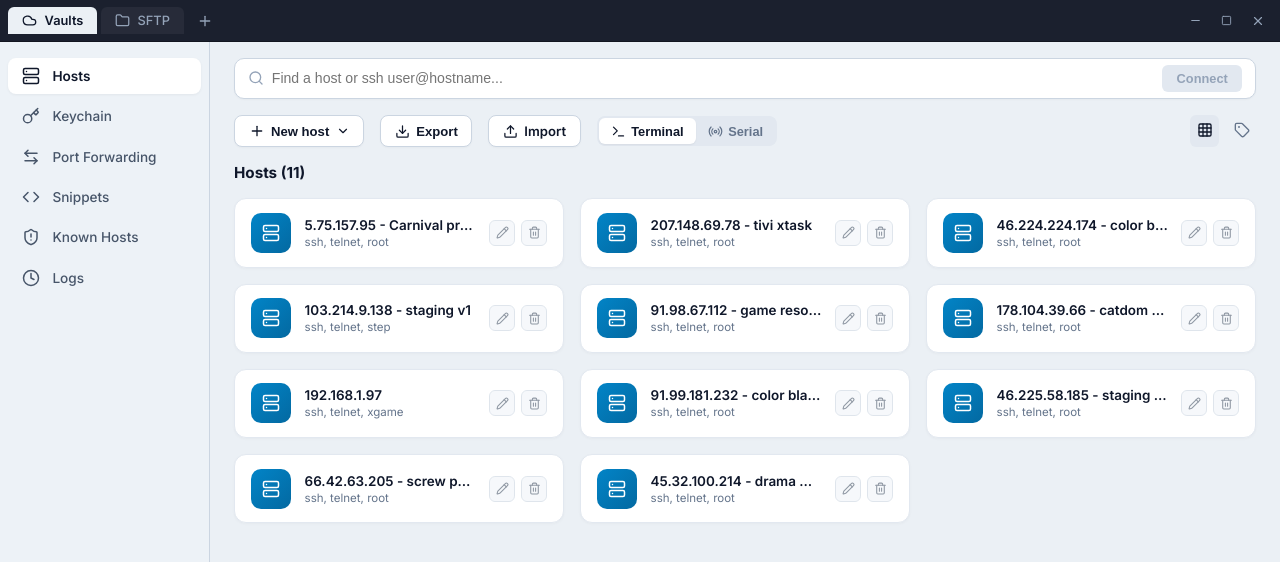
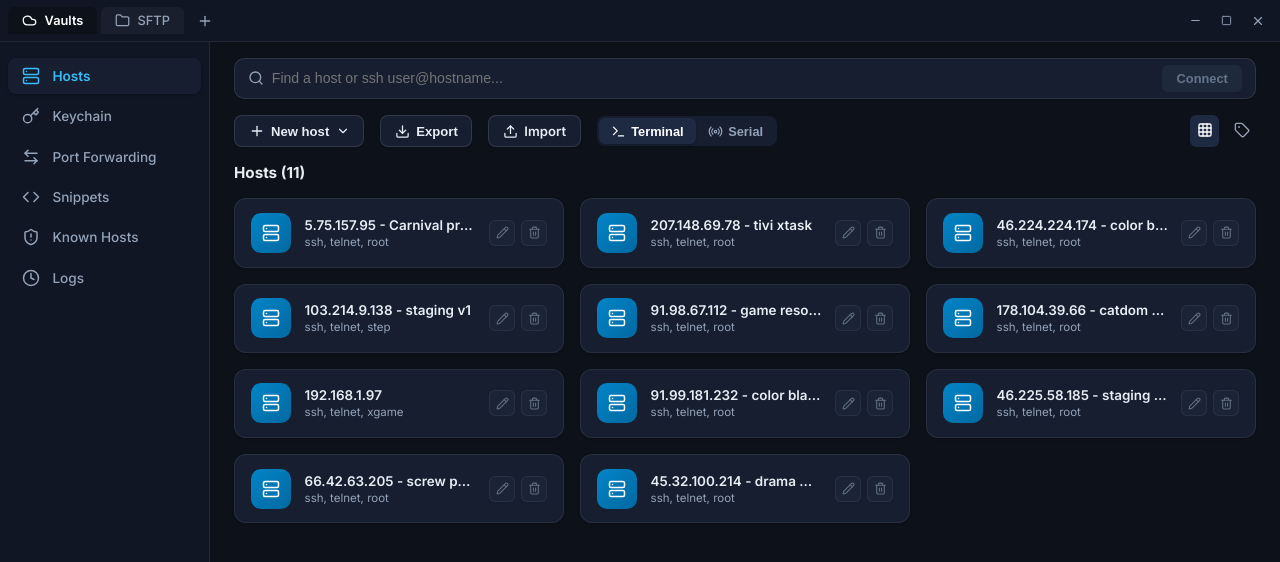
Before and after one commit to xgametiennm/remote-access-system, a React (Vite) app in the folder termius-desktop/: page / in a window 1280 px wide. Shown: the top 562 px of the page. Built offline with nearby package versions, Linux system fonts and the light colour scheme.

Commit message:
Update desktop app theme to full Dark Mode with custom dark scrollbars and window frame

```diff
--- a/termius-desktop/src-tauri/tauri.conf.json
+++ b/termius-desktop/src-tauri/tauri.conf.json
@@ -57,7 +57,8 @@
         "height": 800,
         "resizable": true,
         "title": "Termius Desktop SSH Client",
-        "width": 1280
+        "width": 1280,
+        "theme": "Dark"
       }
     ]
   }
--- a/termius-desktop/src/App.tsx
+++ b/termius-desktop/src/App.tsx
@@ -203,10 +203,10 @@ export default function App() {
         )}
 
         {activeTabId === 'sftp' && (
-          <div className="empty-tab-state" style={{ background: '#f4f6f8', color: '#334155' }}>
+          <div className="empty-tab-state" style={{ background: '#0d111a', color: '#e6edf3' }}>
             <Folder size={64} color="#0284c7" style={{ opacity: 0.8 }} />
             <h2 style={{ fontWeight: 600 }}>SFTP File Manager</h2>
-            <p style={{ fontSize: '0.88rem' }}>Select a host in Vaults to start SFTP file transfer session.</p>
+            <p style={{ fontSize: '0.88rem', color: '#94a3b8' }}>Select a host in Vaults to start SFTP file transfer session.</p>
           </div>
         )}
 
--- a/termius-desktop/src/index.css
+++ b/termius-desktop/src/index.css
@@ -1,6 +1,7 @@
 @import "@xterm/xterm/css/xterm.css";
 
 :root {
+  color-scheme: dark;
   --termius-bg: #0d111a;
   --termius-sidebar: #101624;
   --termius-card: #161e30;
@@ -16,15 +17,46 @@
   --font-mono: 'Fira Code', monospace;
 }
 
+/* Custom Dark Scrollbars for Webkit & Firefox */
 * {
   box-sizing: border-box;
   margin: 0;
   padding: 0;
+  scrollbar-width: thin;
+  scrollbar-color: #232e42 #0d111a;
+}
+
+::-webkit-scrollbar {
+  width: 8px;
+  height: 8px;
+}
+
+::-webkit-scrollbar-track {
+  background: #0d111a;
+}
+
+::-webkit-scrollbar-thumb {
+  background: #232e42;
+  border-radius: 4px;
+  border: 2px solid #0d111a;
+}
+
+::-webkit-scrollbar-thumb:hover {
+  background: #3b4966;
+}
+
+::-webkit-scrollbar-corner {
+  background: #0d111a;
+}
+
+html {
+  background-color: #0d111a;
+  color-scheme: dark;
 }
 
 body {
-  background-color: #ebf0f5;
-  color: #0f172a;
+  background-color: #0d111a;
+  color: #e6edf3;
   font-family: var(--font-sans);
   height: 100vh;
   overflow: hidden;
@@ -35,19 +67,19 @@ body {
   display: flex;
   flex-direction: column;
   height: 100vh;
-  background: #ebf0f5;
+  background: #0d111a;
 }
 
 /* Top Tab Bar (Dark Bar) */
 .top-tab-bar {
   height: 42px;
-  background: #1b202e;
+  background: #101624;
   display: flex;
   align-items: center;
   justify-content: space-between;
   padding: 0 0.5rem;
   user-select: none;
-  border-bottom: 1px solid rgba(0, 0, 0, 0.3);
+  border-bottom: 1px solid rgba(255, 255, 255, 0.08);
 }
 
 .tab-list {
@@ -63,7 +95,7 @@ body {
   align-items: center;
   gap: 0.5rem;
   padding: 0.4rem 0.85rem;
-  background: rgba(255, 255, 255, 0.05);
+  background: rgba(255, 255, 255, 0.04);
   border-radius: 6px 6px 0 0;
   color: #94a3b8;
   font-size: 0.8rem;
@@ -74,20 +106,21 @@ body {
 }
 
 .top-tab-item:hover {
-  background: rgba(255, 255, 255, 0.1);
+  background: rgba(255, 255, 255, 0.08);
   color: #fff;
 }
 
 .top-tab-item.active {
-  background: #ebf0f5;
-  color: #0f172a;
+  background: #0d111a;
+  color: #ffffff;
   font-weight: 600;
 }
 
 .top-tab-item.vaults-tab.active,
-.top-tab-item.sftp-tab.active {
-  background: #ebf0f5;
-  color: #0f172a;
+.top-tab-item.sftp-tab.active,
+.top-tab-item.new-tab-item.active {
+  background: #0d111a;
+  color: #ffffff;
 }
 
 .top-tab-item.session-tab.active {
@@ -164,10 +197,10 @@ body {
   top: calc(100% + 4px);
   left: 0;
   width: 320px;
-  background: #181d28;
-  border: 1px solid #334155;
+  background: #161e30;
+  border: 1px solid rgba(255, 255, 255, 0.12);
   border-radius: 10px;
-  box-shadow: 0 16px 36px rgba(0, 0, 0, 0.5);
+  box-shadow: 0 16px 36px rgba(0, 0, 0, 0.6);
   z-index: 1000;
   overflow: hidden;
   animation: fadeIn 0.15s ease-out;
@@ -183,8 +216,8 @@ body {
   align-items: center;
   gap: 0.5rem;
   padding: 0.6rem 0.8rem;
-  background: #11151f;
-  border-bottom: 1px solid #2d3748;
+  background: #0d111a;
+  border-bottom: 1px solid rgba(255, 255, 255, 0.08);
 }
 
 .dropdown-search input {
@@ -259,8 +292,8 @@ body {
   align-items: center;
   gap: 0.5rem;
   padding: 0.65rem 0.85rem;
-  border-top: 1px solid #2d3748;
-  background: #11151f;
+  border-top: 1px solid rgba(255, 255, 255, 0.08);
+  background: #0d111a;
   color: #38bdf8;
   font-size: 0.8rem;
   font-weight: 600;
@@ -306,21 +339,21 @@ body {
   flex: 1;
   display: flex;
   overflow: hidden;
-  background: #ebf0f5;
+  background: #0d111a;
 }
 
 /* Vaults Dashboard Layout */
 .vaults-container {
   flex: 1;
   display: flex;
-  background: #ebf0f5;
+  background: #0d111a;
 }
 
 /* Vaults Sidebar Nav */
 .vaults-sidebar {
   width: 210px;
-  background: #edf2f7;
-  border-right: 1px solid #cbd5e1;
+  background: #101624;
+  border-right: 1px solid rgba(255, 255, 255, 0.08);
   padding: 1rem 0.5rem;
   display: flex;
   flex-direction: column;
@@ -333,7 +366,7 @@ body {
   gap: 0.75rem;
   padding: 0.55rem 0.9rem;
   border-radius: 8px;
-  color: #475569;
+  color: #94a3b8;
   font-size: 0.85rem;
   font-weight: 500;
   cursor: pointer;
@@ -341,15 +374,15 @@ body {
 }
 
 .nav-item:hover {
-  background: #e2e8f0;
-  color: #0f172a;
+  background: rgba(255, 255, 255, 0.06);
+  color: #ffffff;
 }
 
 .nav-item.active {
-  background: #ffffff;
-  color: #0f172a;
+  background: #161e30;
+  color: #38bdf8;
   font-weight: 600;
-  box-shadow: 0 1px 3px rgba(0, 0, 0, 0.05);
+  box-shadow: 0 1px 3px rgba(0, 0, 0, 0.3);
 }
 
 /* Vaults Main Window */
@@ -358,6 +391,7 @@ body {
   display: flex;
   flex-direction: column;
   overflow-y: auto;
+  background: #0d111a;
 }
 
 .vaults-search-bar {
@@ -365,14 +399,14 @@ body {
 }
 
 .search-form {
-  background: #ffffff;
-  border: 1px solid #cbd5e1;
+  background: #161e30;
+  border: 1px solid rgba(255, 255, 255, 0.1);
   border-radius: 10px;
   display: flex;
   align-items: center;
   padding: 0.4rem 0.8rem;
   gap: 0.5rem;
-  box-shadow: 0 1px 2px rgba(0,0,0,0.03);
+  box-shadow: 0 1px 2px rgba(0,0,0,0.2);
 }
 
 .search-icon {
@@ -384,12 +418,13 @@ body {
   outline: none;
   flex: 1;
   font-size: 0.88rem;
-  color: #0f172a;
+  color: #e6edf3;
+  background: transparent;
 }
 
 .connect-action-btn {
-  background: #e2e8f0;
-  color: #94a3b8;
+  background: #1e293b;
+  color: #64748b;
   border: none;
   padding: 0.35rem 0.9rem;
   border-radius: 6px;
@@ -424,22 +459,27 @@ body {
 }
 
 .new-host-btn {
-  background: #ffffff;
-  border: 1px solid #cbd5e1;
+  background: #161e30;
+  border: 1px solid rgba(255, 255, 255, 0.12);
   border-radius: 8px;
   padding: 0.45rem 0.85rem;
   font-weight: 600;
   font-size: 0.82rem;
-  color: #0f172a;
+  color: #e6edf3;
   display: flex;
   align-items: center;
   gap: 0.4rem;
   cursor: pointer;
-  box-shadow: 0 1px 2px rgba(0,0,0,0.03);
+  box-shadow: 0 1px 2px rgba(0,0,0,0.2);
+}
+
+.new-host-btn:hover {
+  background: #1e2942;
+  border-color: #38bdf8;
 }
 
 .toggle-group {
-  background: #e2e8f0;
+  background: #161e30;
   border-radius: 8px;
   padding: 2px;
   display: flex;
@@ -452,7 +492,7 @@ body {
   padding: 0.35rem 0.75rem;
   font-size: 0.8rem;
   font-weight: 600;
-  color: #64748b;
+  color: #94a3b8;
   border-radius: 6px;
   cursor: pointer;
   display: flex;
@@ -461,9 +501,9 @@ body {
 }
 
 .toggle-btn.active {
-  background: #ffffff;
-  color: #0f172a;
-  box-shadow: 0 1px 2px rgba(0,0,0,0.05);
+  background: #1e2942;
+  color: #ffffff;
+  box-shadow: 0 1px 2px rgba(0,0,0,0.2);
 }
 
 .toolbar-right {
@@ -475,7 +515,7 @@ body {
 .icon-btn {
   background: transparent;
   border: none;
-  color: #64748b;
+  color: #94a3b8;
   padding: 0.4rem;
   border-radius: 6px;
   cursor: pointer;
@@ -483,8 +523,8 @@ body {
 
 .icon-btn:hover,
 .icon-btn.active {
-  background: #e2e8f0;
-  color: #0f172a;
+  background: #1e2942;
+  color: #ffffff;
 }
 
 .vaults-content {
@@ -496,7 +536,7 @@ body {
   font-size: 0.95rem;
   font-weight: 700;
   margin-bottom: 1rem;
-  color: #0f172a;
+  color: #e6edf3;
 }
 
 .hosts-grid {
@@ -506,22 +546,23 @@ body {
 }
 
 .vault-host-card {
-  background: #ffffff;
-  border: 1px solid #e2e8f0;
+  background: #161e30;
+  border: 1px solid rgba(255, 255, 255, 0.08);
   border-radius: 12px;
   padding: 0.85rem 1rem;
   display: flex;
   align-items: center;
   gap: 0.85rem;
   cursor: pointer;
-  box-shadow: 0 1px 3px rgba(0, 0, 0, 0.03);
+  box-shadow: 0 1px 3px rgba(0, 0, 0, 0.2);
   transition: all 0.15s ease;
 }
 
 .vault-host-card:hover {
-  border-color: #38bdf8;
+  border-color: #0284c7;
+  background: #1c273e;
   transform: translateY(-1px);
-  box-shadow: 0 4px 12px rgba(0, 0, 0, 0.06);
+  box-shadow: 0 4px 12px rgba(0, 0, 0, 0.3);
 }
 
 .vault-host-card.selected {
@@ -556,7 +597,7 @@ body {
 .card-title {
   font-size: 0.84rem;
   font-weight: 600;
-  color: #0f172a;
+  color: #e6edf3;
   overflow: hidden;
   text-overflow: ellipsis;
   white-space: nowrap;
@@ -564,7 +605,7 @@ body {
 
 .card-subtitle {
   font-size: 0.72rem;
-  color: #64748b;
+  color: #94a3b8;
   margin-top: 2px;
 }
 
@@ -581,9 +622,9 @@ body {
 }
 
 .card-action-btn {
-  background: #f1f5f9;
-  border: 1px solid #cbd5e1;
-  color: #475569;
+  background: #1e293b;
+  border: 1px solid rgba(255, 255, 255, 0.1);
+  color: #94a3b8;
   border-radius: 6px;
   width: 26px;
   height: 26px;
@@ -612,7 +653,7 @@ body {
   display: flex;
   flex-direction: column;
   align-items: center;
-  background: #ebf0f5;
+  background: #0d111a;
   padding: 2.5rem 1rem 2rem 1rem;
   overflow-y: auto;
 }
@@ -623,14 +664,14 @@ body {
 }
 
 .new-tab-search-box {
-  background: #ffffff;
+  background: #161e30;
   border: 2px solid #0284c7;
   border-radius: 12px;
   display: flex;
   align-items: center;
   padding: 0.6rem 1rem;
   gap: 0.75rem;
-  box-shadow: 0 4px 16px rgba(2, 132, 199, 0.15);
+  box-shadow: 0 4px 16px rgba(2, 132, 199, 0.2);
 }
 
 .new-tab-search-input {
@@ -638,14 +679,15 @@ body {
   outline: none;
   flex: 1;
   font-size: 0.95rem;
-  color: #0f172a;
+  color: #e6edf3;
+  background: transparent;
   font-weight: 500;
 }
 
 .keyboard-shortcut-tag {
-  background: #f1f5f9;
-  border: 1px solid #cbd5e1;
-  color: #64748b;
+  background: #1e293b;
+  border: 1px solid rgba(255, 255, 255, 0.1);
+  color: #94a3b8;
   font-size: 0.75rem;
   font-weight: 600;
   padding: 0.2rem 0.5rem;
@@ -653,12 +695,12 @@ body {
 }
 
 .recent-connections-card {
-  background: #ffffff;
-  border: 1px solid #e2e8f0;
+  background: #161e30;
+  border: 1px solid rgba(255, 255, 255, 0.08);
   border-radius: 16px;
   width: 680px;
   padding: 1.5rem;
-  box-shadow: 0 4px 20px rgba(0, 0, 0, 0.04);
+  box-shadow: 0 4px 20px rgba(0, 0, 0, 0.25);
 }
 
 .recent-card-header {
@@ -671,7 +713,7 @@ body {
 .recent-title {
   font-size: 0.95rem;
   font-weight: 700;
-  color: #0f172a;
+  color: #e6edf3;
 }
 
 .recent-actions {
@@ -681,7 +723,7 @@ body {
 }
 
 .recent-action-btn {
-  background: #f1f5f9;
+  background: #1e293b;
   border: none;
   color: #94a3b8;
   font-size: 0.8rem;
@@ -693,8 +735,8 @@ body {
 }
 
 .recent-action-btn:hover {
-  background: #e2e8f0;
-  color: #475569;
+  background: #28364f;
+  color: #ffffff;
 }
 
 .recent-host-list {
@@ -704,7 +746,7 @@ body {
 }
 
 .recent-host-row {
-  background: #f8fafc;
+  background: #101624;
   border-radius: 10px;
   padding: 0.65rem 0.9rem;
   display: flex;
@@ -715,7 +757,7 @@ body {
 }
 
 .recent-host-row:hover {
-  background: #f1f5f9;
+  background: #1c273e;
   transform: translateX(2px);
 }
 
@@ -742,7 +784,7 @@ body {
   flex: 1;
   font-size: 0.85rem;
   font-weight: 600;
-  color: #0f172a;
+  color: #e6edf3;
   overflow: hidden;
   text-overflow: ellipsis;
   white-space: nowrap;
@@ -761,7 +803,7 @@ body {
   left: 0;
   right: 0;
   bottom: 0;
-  background: rgba(0, 0, 0, 0.6);
+  background: rgba(0, 0, 0, 0.7);
   backdrop-filter: blur(6px);
   display: flex;
   align-items: center;
@@ -770,13 +812,13 @@ body {
 }
 
 .modal-card {
-  background: #ffffff;
-  border: 1px solid #cbd5e1;
+  background: #161e30;
+  border: 1px solid rgba(255, 255, 255, 0.12);
   border-radius: 14px;
   width: 440px;
   padding: 1.5rem;
-  box-shadow: 0 20px 40px rgba(0, 0, 0, 0.2);
-  color: #0f172a;
+  box-shadow: 0 20px 40px rgba(0, 0, 0, 0.6);
+  color: #e6edf3;
 }
 
 .modal-header {
@@ -796,15 +838,15 @@ body {
 .form-label {
   font-size: 0.82rem;
   font-weight: 600;
-  color: #475569;
+  color: #94a3b8;
 }
 
 .form-input {
-  background: #f8fafc;
-  border: 1px solid #cbd5e1;
+  background: #0d111a;
+  border: 1px solid rgba(255, 255, 255, 0.12);
   border-radius: 8px;
   padding: 0.6rem;
-  color: #0f172a;
+  color: #e6edf3;
   outline: none;
   font-size: 0.88rem;
 }
```
